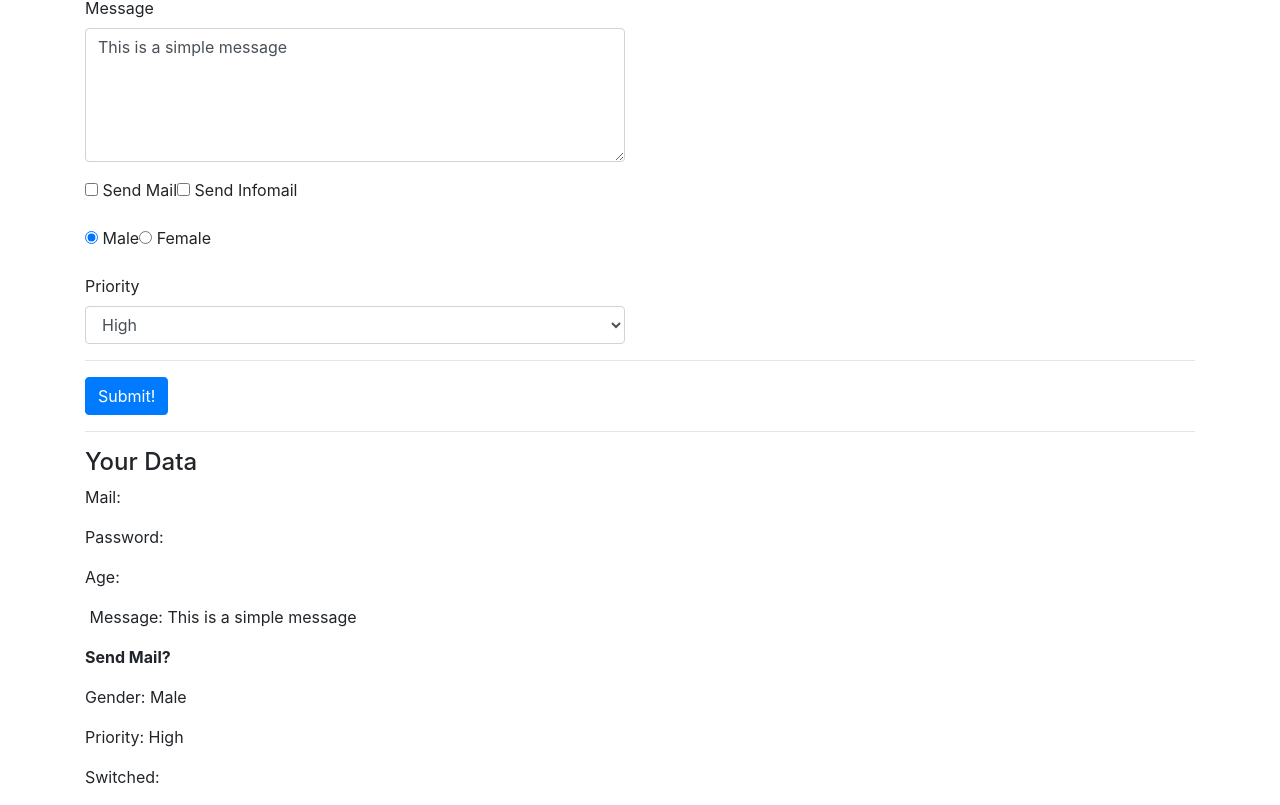
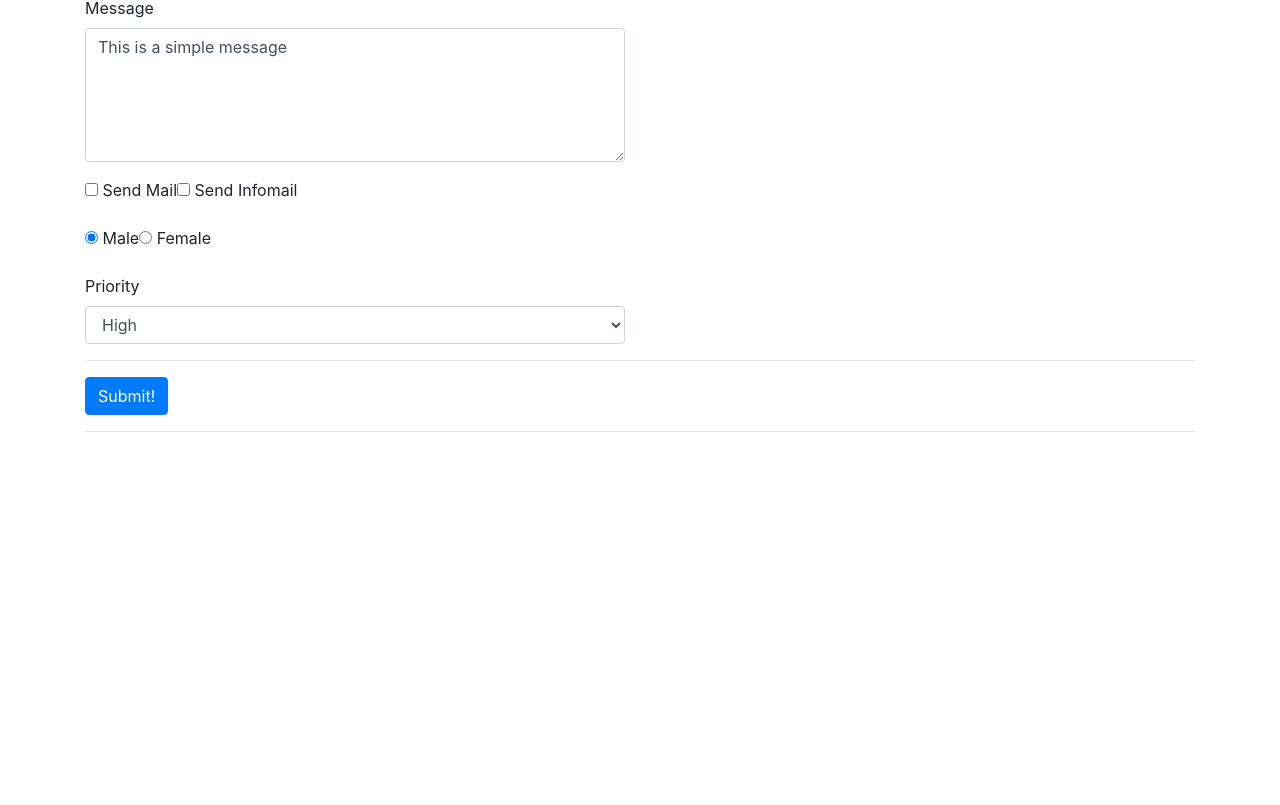
Before and after one commit to MajaIsakovic/forms, a Vue app: page / in a window 1280 px wide. Shown: the part 343-1148 px from the top of the page. After the commit the page ends 800 px from the top, so only its background shows below. Built offline with nearby package versions, Linux system fonts and the light colour scheme.

Commit message:
submiting a form

```diff
--- a/src/App.vue
+++ b/src/App.vue
@@ -98,13 +98,14 @@
             <div class="row">
                 <div class="col-xs-12 col-sm-8 col-sm-offset-2 col-md-6 col-md-offset-3">
                     <button
-                            class="btn btn-primary">Submit!
+                            class="btn btn-primary"
+                            @click.prevent="submitForm">Submit!
                     </button>
                 </div>
             </div>
         </form>
         <hr>
-        <div class="row">
+        <div class="row" v-if="isSubmitted">
             <div class="col-xs-12 col-sm-8 col-sm-offset-2 col-md-6 col-md-offset-3">
                 <div class="panel panel-default">
                     <div class="panel-heading">
@@ -121,7 +122,7 @@
                         </ul>
                         <p>Gender: {{ gender }}</p>
                         <p>Priority: {{ selectedPriority }} </p>
-                        <p>Switched:</p>
+                        <!-- <p>Switched:</p> -->
                     </div>
                 </div>
             </div>
@@ -143,8 +144,14 @@ export default {
         sendMail: [],
         gender: 'Male',
         selectedPriority: 'High',
-        priorities: ['High','Medium', 'Low']
+        priorities: ['High','Medium', 'Low'],
+        isSubmitted: false
 
+      }
+    },
+    methods: {
+      submitForm(){
+        this.isSubmitted = true;
       }
     }
 }
```
